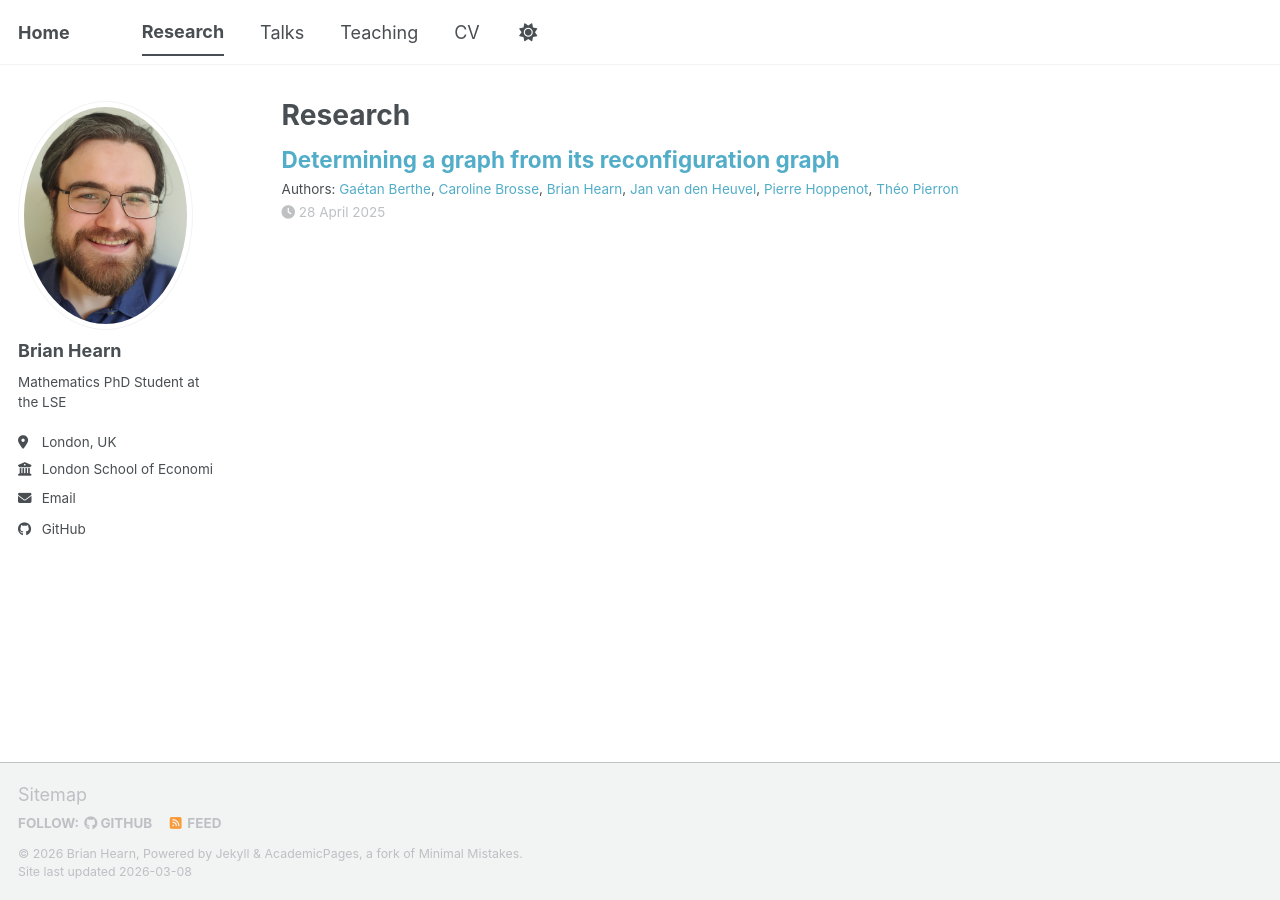
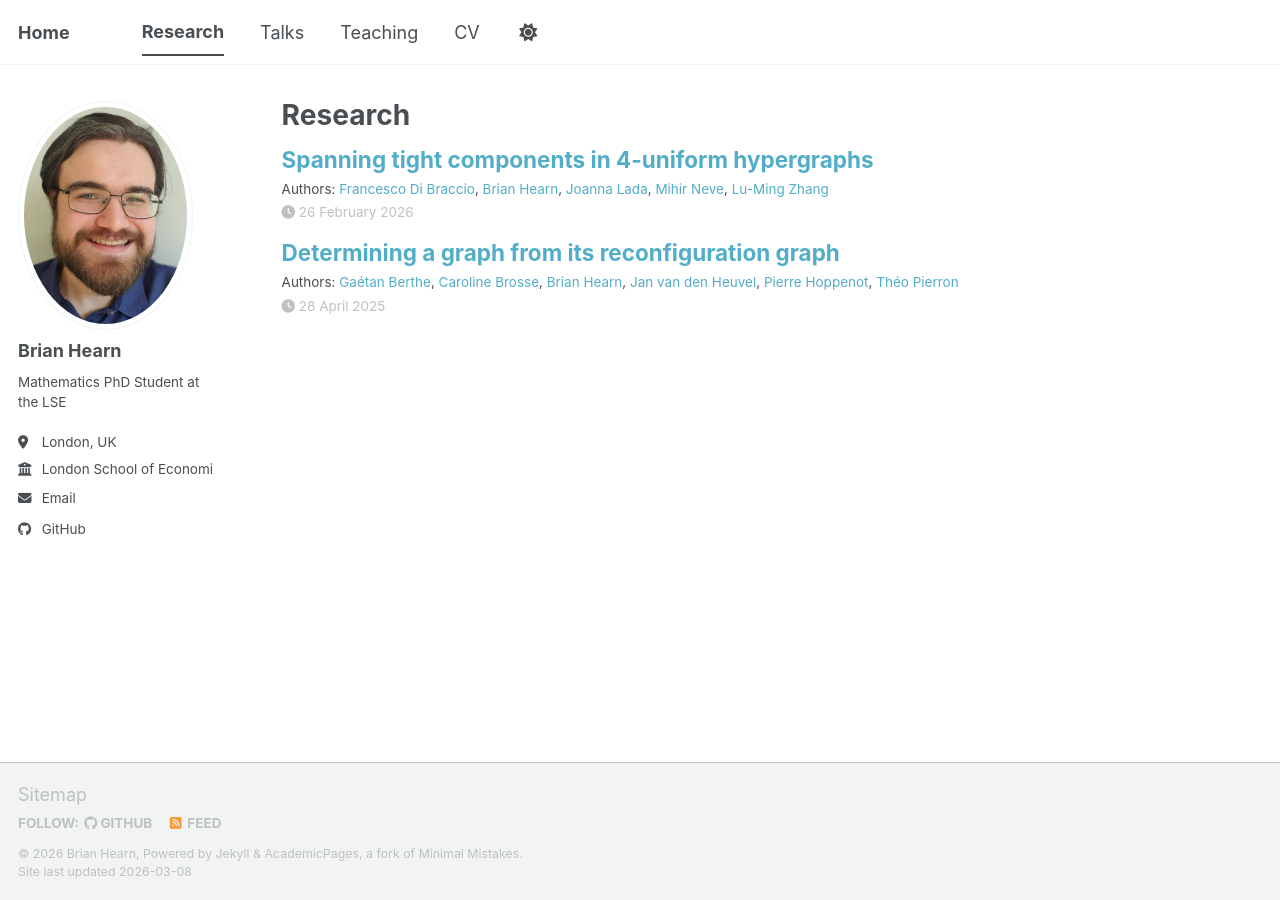
Before and after one commit to brian-hearn/brian-hearn.github.io, a Jekyll site: the page built from _pages/research.html, in a window 1280 px wide. Built offline with Jekyll 4.4.1, drawn with Linux system fonts in a browser that asks for light colours; a script bundle is joined from its source files by our own code; library files that are not in the unit come from our copies.

Commit message:
feat: added tight components and more changes

```diff
--- /dev/null
+++ b/_publications/2026-02-26-spanning-tight-components-in-4-uniform-hypergraphs.md
@@ -0,0 +1,27 @@
+---
+title: "Spanning tight components in 4-uniform hypergraphs"
+collection: publications
+category: manuscripts
+# category: conferences
+permalink: /publication/2026-02-26-spanning-tight-components-in-4-uniform-hypergraphs
+# excerpt: 'This paper is about the number 1. The number 2 is left for future work.'
+# excerpt: 'This paper is about fixing template issue #693.'
+date: 2026-02-26
+# venue: 'Journal 1'
+# slidesurl: 'https://academicpages.github.io/files/slides1.pdf'
+paperurl: 'https://arxiv.org/abs/2602.23325'
+# paperurl: 'https://academicpages.github.io/files/paper1.pdf'
+# bibtexurl: 'https://academicpages.github.io/files/bibtex1.bib'
+# citation: 'Your Name, You. (2009). &quot;Paper Title Number 1.&quot; <i>Journal 1</i>. 1(1).'
+authors:
+  - name: Francesco Di Braccio
+    url: https://sites.google.com/view/francescodibraccio/
+  - name: Brian Hearn
+    url: https://brian-hearn.github.io/
+  - name: Joanna Lada
+    url: https://www.lse.ac.uk/people/joanna-lada
+  - name: Mihir Neve
+    url: https://www.lse.ac.uk/people/mihir-neve
+  - name: Lu-Ming Zhang
+    url: https://www.lse.ac.uk/people/lu-ming-zhang
+---
--- a/assets/css/main.scss
+++ b/assets/css/main.scss
@@ -7,6 +7,9 @@
  * Note that the files are processed in the order they are imported, so they are partly
    sorted by the dependencies. Also, the first two lines of the file are required by Jekyll.
  */
+
+$intro-transition: none;
+$global-transition: none;
 
 @import
     "vendor/breakpoint/breakpoint",
```
Also changed, not shown: _publications/2025-04-28-determining-a-graph-from-its-reconfiguration-graph copy.md (renamed from _publications/2025-04-28-determining-a-graph-from-its-reconfiguration-graph.md).
